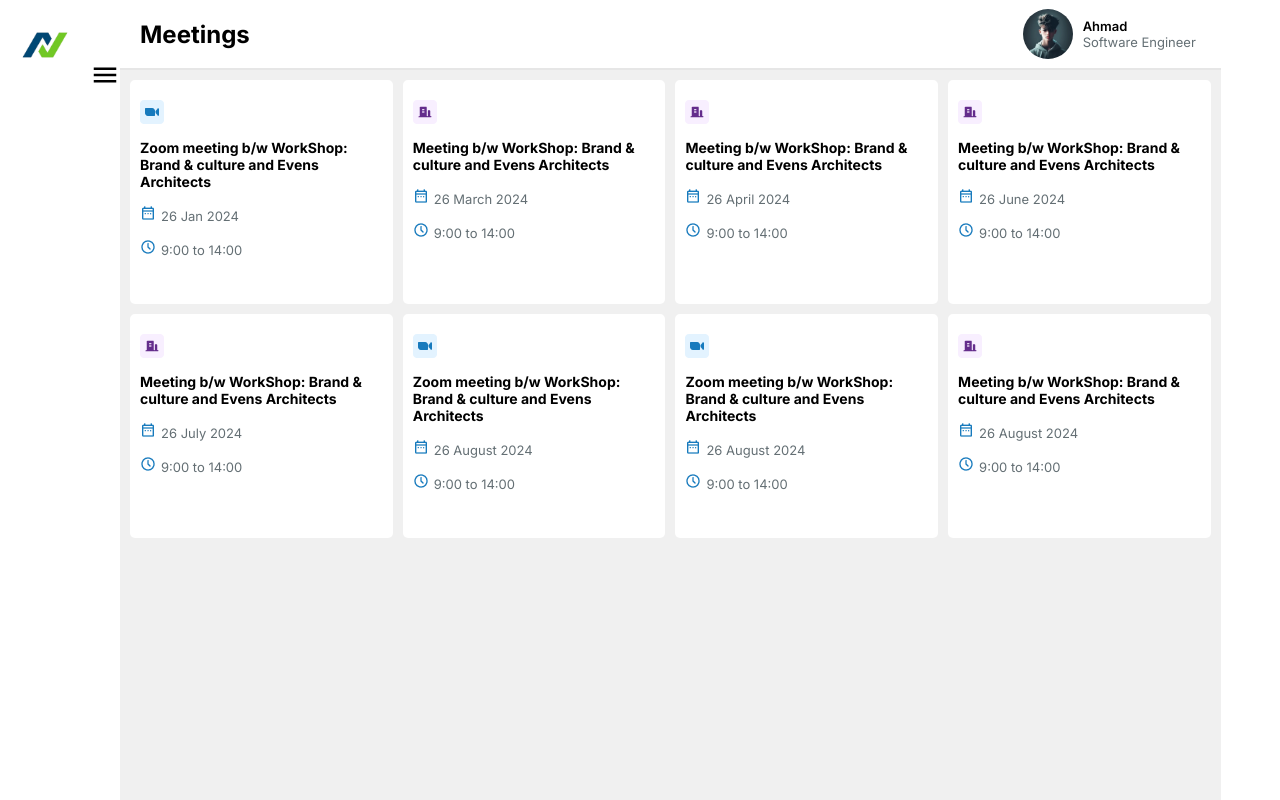
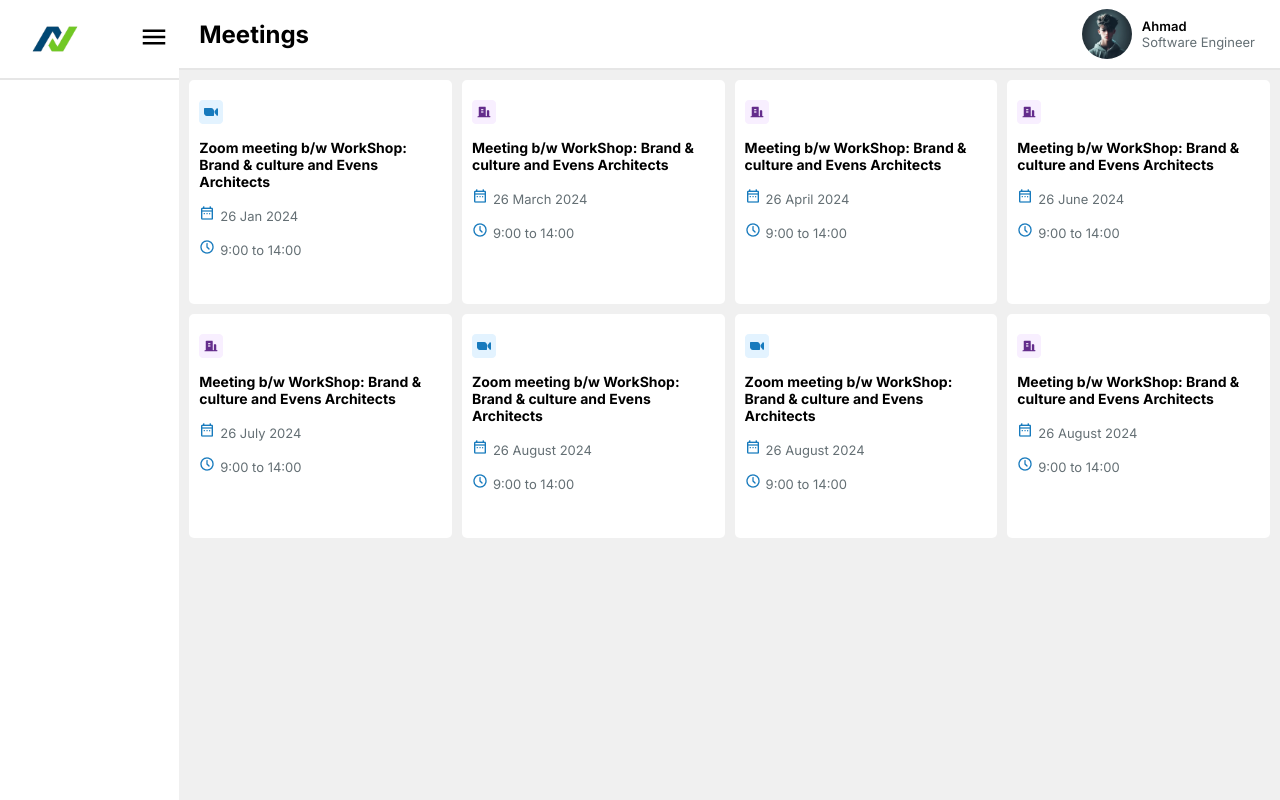
Before and after one commit to Nummad-Ahmad/International-Sign-Association, a Next.js app: page /meetings in a window 1280 px wide. Built offline with nearby package versions, Linux system fonts and the light colour scheme.

Commit message:
Update sidebar.module.css

```diff
--- a/components/sidebar.module.css
+++ b/components/sidebar.module.css
@@ -47,3 +47,50 @@
     margin-top: auto;
     margin-bottom: 10px;
 }
+
+.mobileTopBar{
+    width: 100%;
+    height: 10%;
+    display: flex;
+    align-items: center;
+    justify-content: space-between;
+    border-bottom: 2px solid rgba(230, 230, 230, 1);
+    padding: 0px 10px;
+    box-sizing: border-box;
+}
+.mobileSideBar{
+    cursor: pointer;
+    position: fixed;
+    top: 0;
+    right: 0;
+    height: 100vh;
+    width: 300px;
+    z-index: 999;
+    display: flex;
+    flex-direction: column;
+    padding: 10px;
+    box-sizing: border-box;
+    border-left: 2px solid rgba(210, 210, 210, 1);
+    background-color: rgba(230, 230, 230, 1);
+}
+.mobileSideBar > div{
+    margin-top: 50px;
+}
+.toggleMobileSideBar{
+    display: none;
+}
+.mobileSideBarOption{
+    height: 40px;
+    width: 100%;
+    /* background-color: white; */
+}
+@media only screen and (max-width: 600px) {
+    .sidebar{
+        width: 100%;
+        height: 10%;
+        /* background-color: red; */
+        display: flex;
+        align-items: center;
+        border-bottom: 2px solid rgba(230, 230, 230, 1);
+    }
+}
```
